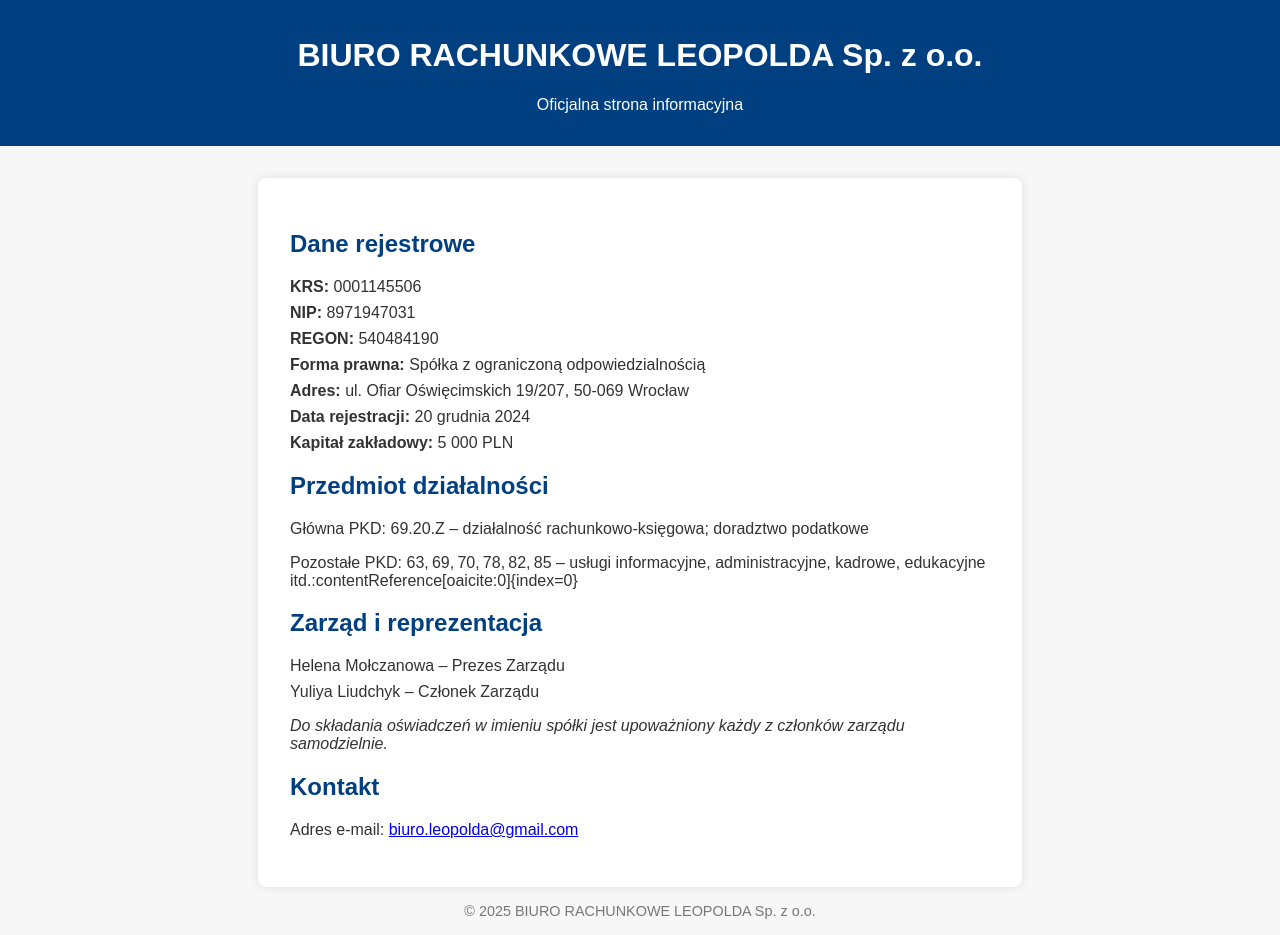
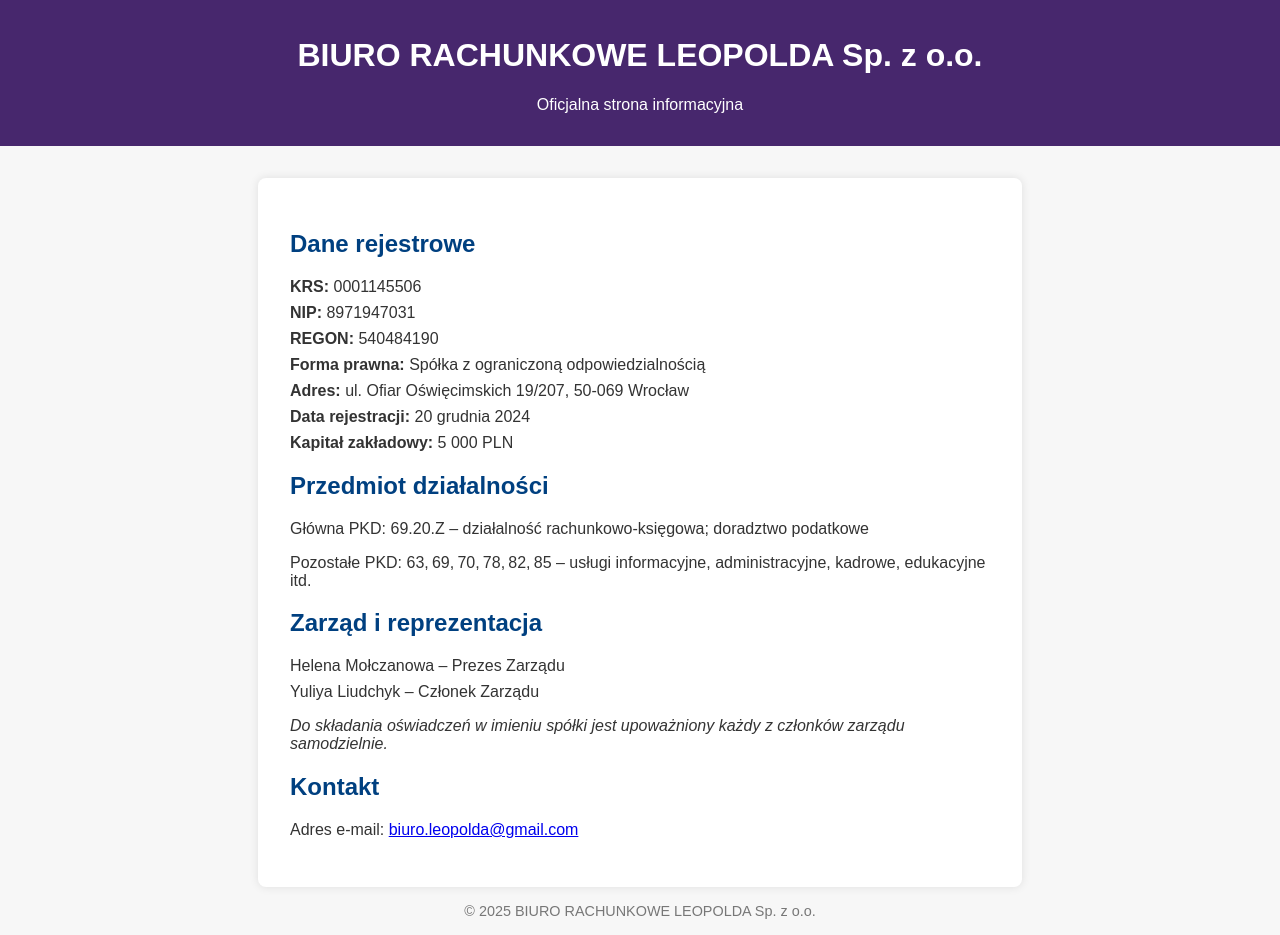
Before and after one commit to andrey-v-molchanov/leopolda.github.io, a plain HTML site: page index.html in a window 1280 px wide. Drawn offline with Linux system fonts and the light colour scheme.

Commit message:
change color

```diff
--- a/index.html
+++ b/index.html
@@ -13,7 +13,7 @@
       color: #333;
     }
     header {
-      background: #004080;
+      background: #47276D;
       color: white;
       padding: 1rem 2rem;
       text-align: center;
@@ -58,7 +58,7 @@
     </ul>
     <h2>Przedmiot działalności</h2>
     <p>Główna PKD: 69.20.Z – działalność rachunkowo‑księgowa; doradztwo podatkowe</p>
-    <p>Pozostałe PKD: 63, 69, 70, 78, 82, 85 – usługi informacyjne, administracyjne, kadrowe, edukacyjne itd.:contentReference[oaicite:0]{index=0}</p>
+    <p>Pozostałe PKD: 63, 69, 70, 78, 82, 85 – usługi informacyjne, administracyjne, kadrowe, edukacyjne itd.</p>
     <h2>Zarząd i reprezentacja</h2>
     <ul>
       <li>Helena Mołczanowa – Prezes Zarządu</li>
```
